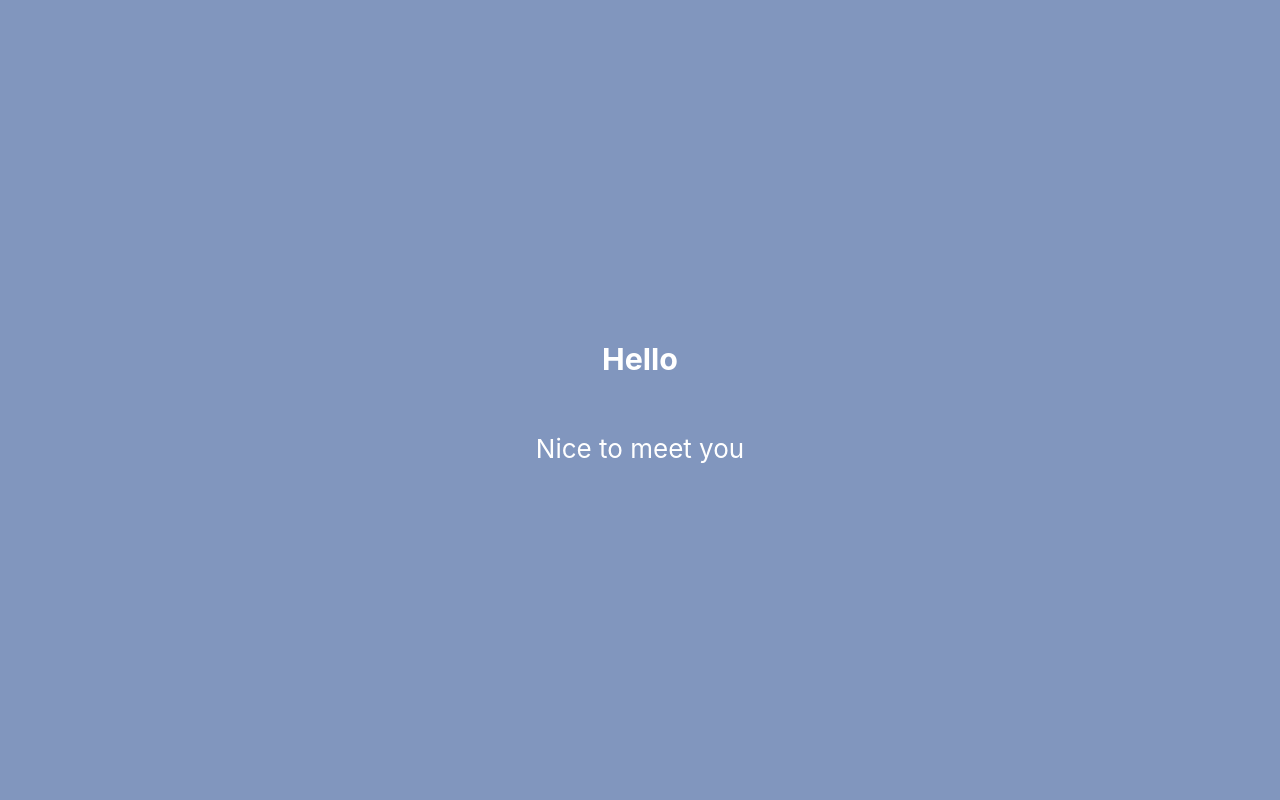
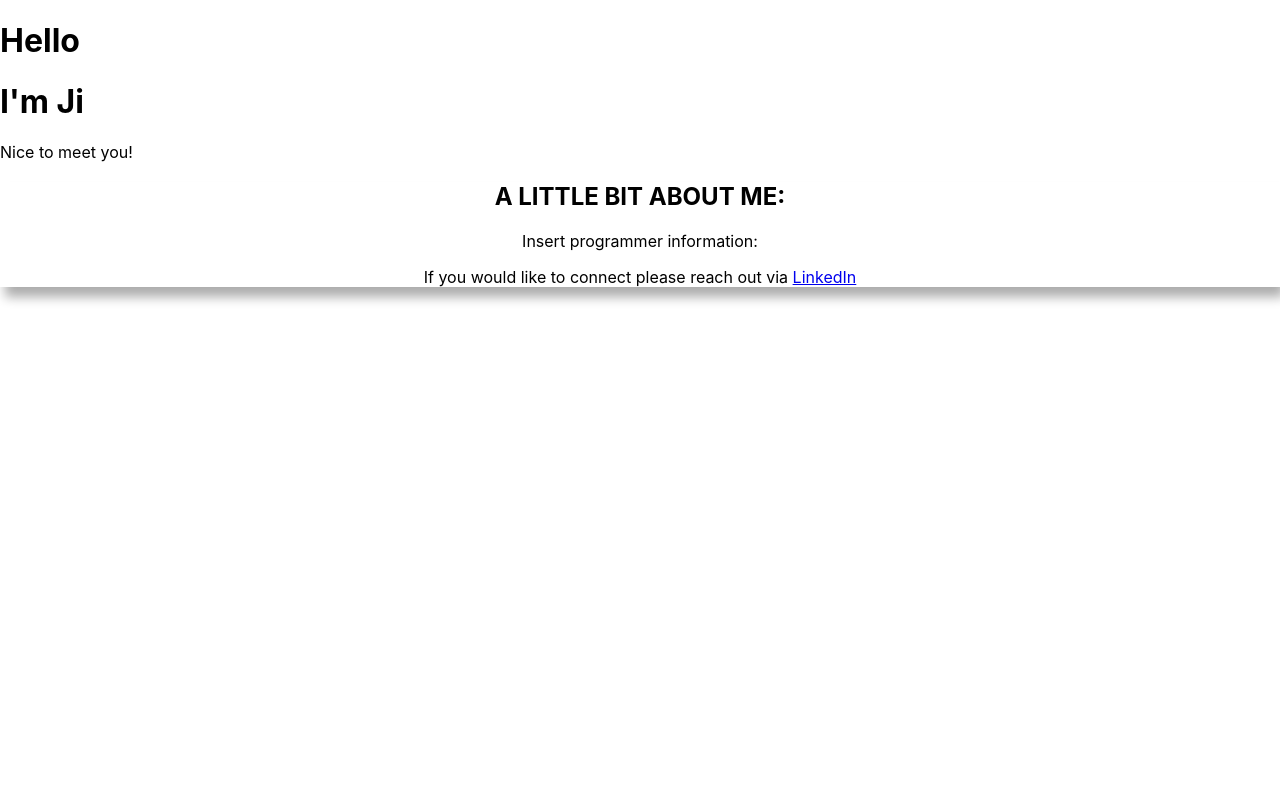
Before and after one commit to typingtrex/typingtrex.github.io, a React (Create React App) app: page / in a window 1280 px wide. Shown: the top 800 px of the page. Built offline with nearby package versions, Linux system fonts and the light colour scheme.

Commit message:
Rearrange content for App.js to just hold Home.js, and all other files are imported to Home

```diff
--- a/src/App.css
+++ b/src/App.css
@@ -15,8 +15,8 @@
 
 .App-header {
   /* background-color: #282c34; */
-  background-color: #8196be;
-  min-height: 100vh;
+  background-color: #000000;
+  min-height: 30vh;
   display: flex;
   flex-direction: column;
   align-items: center;
--- a/src/App.js
+++ b/src/App.js
@@ -1,15 +1,11 @@
 import logo from './logo.svg';
 import './App.css';
-import AboutMe from './components/AboutMe';
 import { Home } from './components/Home';
+
 // alert("it's working!!!");
 function App() {
   return (
     <div className="App">
-      <header className="App-header">
-        <h3>Hello</h3>
-        <p id="personal-description">Nice to meet you</p>
-      </header>
       <Home />
     </div>
   );
--- a/src/components/AboutMe.js
+++ b/src/components/AboutMe.js
@@ -4,7 +4,7 @@ import '../styles/about.css';
 function AboutMe() {
   return (
     <div className="aboutme">
-      <h2>Hi I'm Ji!</h2>
+      <h2>A LITTLE BIT ABOUT ME: </h2>
 
       <p>Insert programmer information: </p>
       {/* <p>
--- a/src/components/Welcome.js
+++ b/src/components/Welcome.js
@@ -1,8 +1,9 @@
 function Welcome() {
   return (
-    <div>
+    <div className="welcomecontainer">
       <h1>Hello</h1>
-      <p>PORTFOLIO</p>
+      <h1>I'm Ji</h1>
+      <p>Nice to meet you!</p>
     </div>
   );
 }
```
